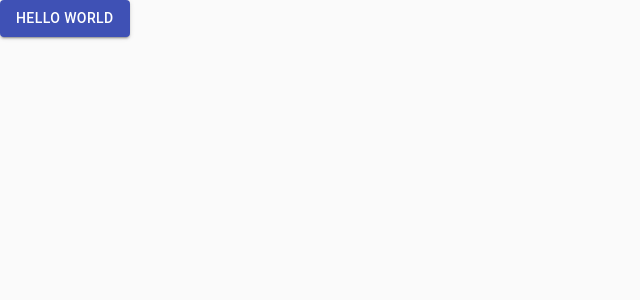
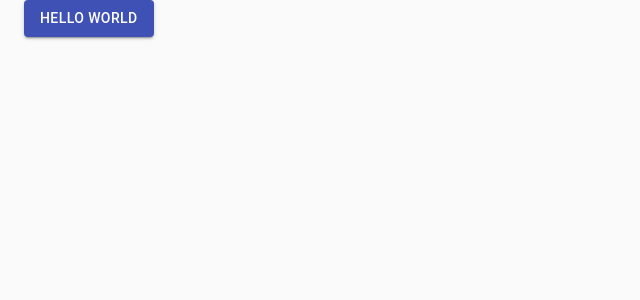
Before and after one commit to ImpetX/device-inventory, a React (Create React App) app in the folder frontend/: page / in a window 1280 px wide. Shown: the top 300 px of the page, without its empty margins (0-640 px from the left). Built offline with nearby package versions, Linux system fonts and the light colour scheme; the HTML template or start-up script is replaced by a standard one.

Commit message:
DI-7:: uses hooks

```diff
--- a/frontend/package.json
+++ b/frontend/package.json
@@ -5,6 +5,7 @@
   "dependencies": {
     "@material-ui/core": "^4.5.0",
     "@material-ui/icons": "^4.4.3",
+    "@material-ui/styles": "^4.5.0",
     "react": "^16.10.2",
     "react-dom": "^16.10.2",
     "react-scripts": "3.2.0"
--- a/frontend/src/App.jsx
+++ b/frontend/src/App.jsx
@@ -1,15 +1,28 @@
 import React from 'react';
 import CssBaseline from '@material-ui/core/CssBaseline';
-import Box from '@material-ui/core/Box';
 import Button from '@material-ui/core/Button';
+import makeStyles from '@material-ui/styles/makeStyles';
 
-const App = () => (
-  <Box>
-    <CssBaseline />
-    <Button variant="contained" color="primary">
-      Hello World
-    </Button>
-  </Box>
-);
+const App = () => {
+  const useStyles = makeStyles({
+    container: {
+      paddingLeft: '1.5rem',
+      paddingRight: '1.5rem',
+    },
+  });
+
+  const classes = useStyles();
+
+  return (
+    <>
+      <CssBaseline />
+      <div className={classes.container}>
+        <Button variant="contained" color="primary">
+          Hello World
+        </Button>
+      </div>
+    </>
+  );
+};
 
 export default App;
```
